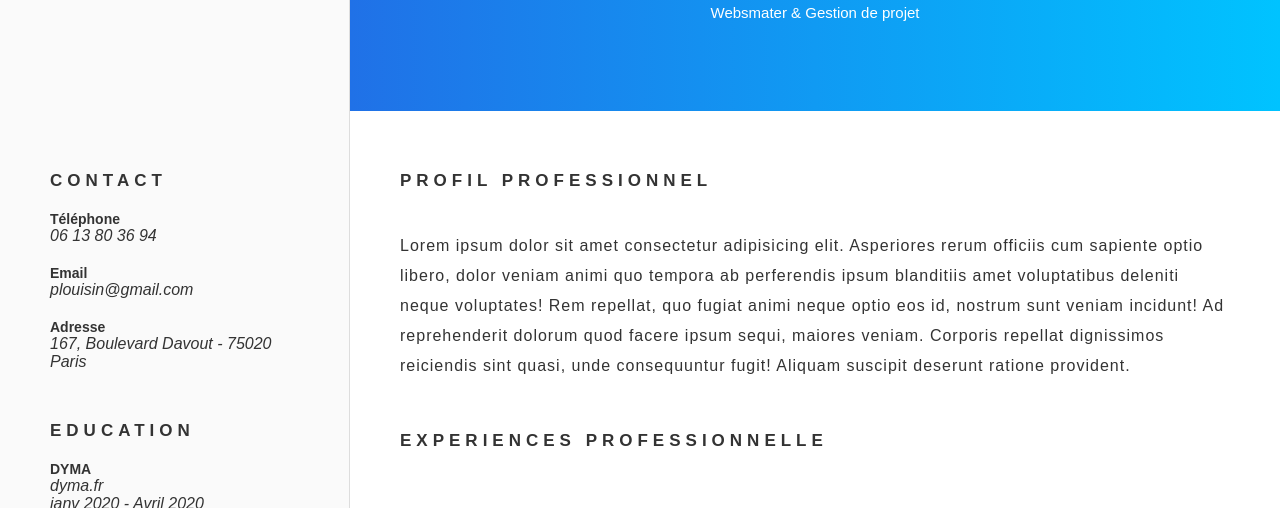
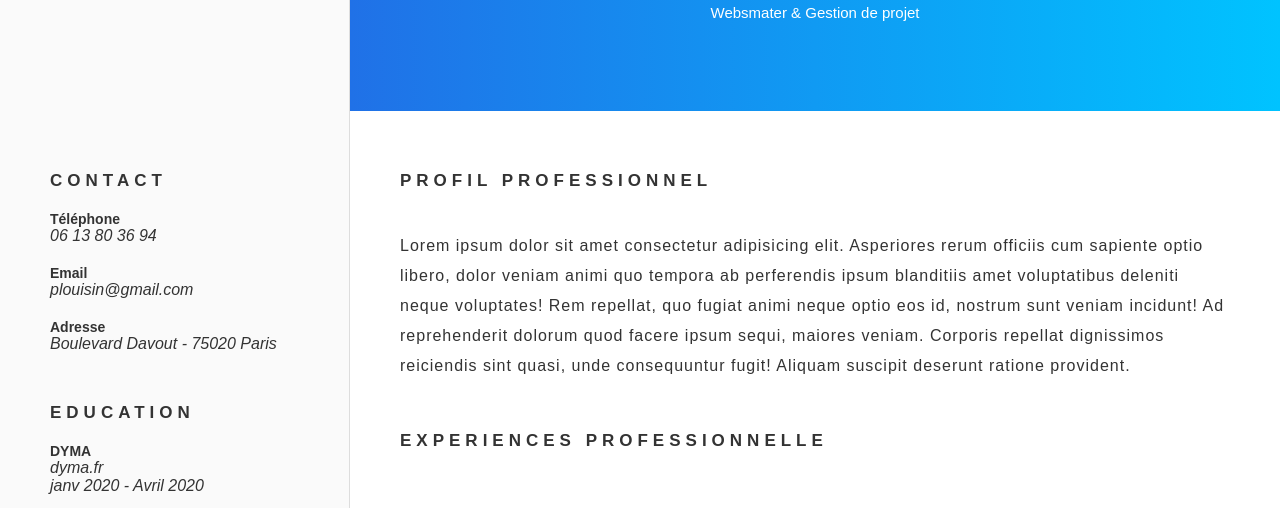
Before and after one commit to Anshen-oss/cv, a website: page index.html in a window 1280 px wide. Shown: the part 276-784 px from the top of the page. Drawn offline with Linux system fonts and the light colour scheme; a web font is replaced by a local one.

Commit message:
Update index.html

```diff
--- a/index.html
+++ b/index.html
@@ -26,7 +26,7 @@
         <h3>Email</h3>
         <p>plouisin@gmail.com</p>
         <h3>Adresse</h3>
-        <p>167, Boulevard Davout - 75020 Paris</p>
+        <p>Boulevard Davout - 75020 Paris</p>
       </div>
       <div class="block">
         <h2 class="title-small">EDUCATION</h2>
```
